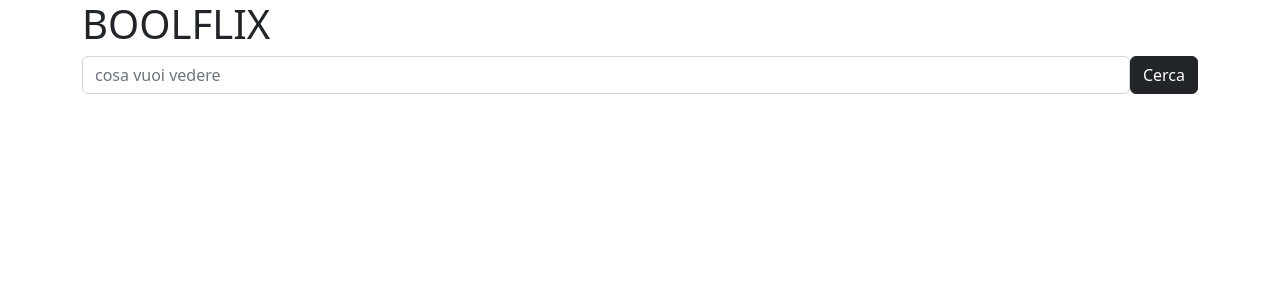
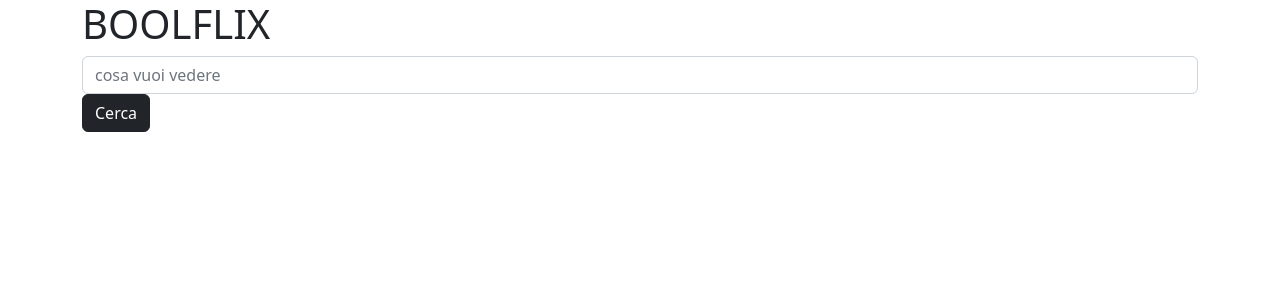
Before and after one commit to grossiValentina/vite-boolflix, a Vue app: page / in a window 1280 px wide. Shown: the top 300 px of the page. Built offline with nearby package versions, Linux system fonts and the light colour scheme; no server answers.

Commit message:
add: modifica  di file components

```diff
--- a/src/App.vue
+++ b/src/App.vue
@@ -1,8 +1,11 @@
 <script>
 import axios from "axios";
-import AppHeader from "./components/AppHeader.vue";
+import AppHeader from "./components/AppHeader.vue"
+import AppSearch from "./components/AppSearch.vue";
+import AppButton from "./components/AppButton.vue";
 import AppList from "./components/AppList.vue";
 import { store } from "./store.js";
+
 
 export default {
   data() {
@@ -17,20 +20,32 @@ export default {
         api_key: "f639ba1a0b735006007235add8706369",
 
       }}).then((resp) => {
-        console.log(resp)
+        this.store.list =
+        console.log(this.store.list)
     })
   },
+
+  methods: {
+    handleSearch(){
+        console.log(cercaa)
+    }
+
+
+    },
   components :{
     AppHeader,
+    AppSearch,
+    AppButton,
     AppList,
- }
+}
 }
 
 </script>
 
 <template>
-
   <AppHeader />
+  <AppSearch />
+  <AppButton @btnClick="handleSearch"/>
   <AppList />
 
 </template>
--- /dev/null
+++ b/src/components/AppButton.vue
@@ -0,0 +1,18 @@
+<script>
+export default {
+
+
+}
+</script>
+
+<template>
+
+    <div class="container">
+
+            <button @click="$emit(`btnClick`)" type="button" class="btn btn-dark">Cerca</button>
+
+    </div>
+
+</template>
+
+<style scoped lang="scss"></style>
--- a/src/components/AppHeader.vue
+++ b/src/components/AppHeader.vue
@@ -9,12 +9,9 @@ export default {
 
     <div class="container">
         <h1>BOOLFLIX</h1>
-        <div class="d-flex">
-            <input type="search" class="form-control" placeholder="cosa vuoi vedere" />
-            <button type="button" class="btn btn-dark">Cerca</button>
-        </div>
     </div>
 
 </template>
 
-<style scoped lang="scss"></style>
+<style scoped lang="scss">
+</style>
--- /dev/null
+++ b/src/components/AppSearch.vue
@@ -0,0 +1,20 @@
+<script>
+export default {
+
+
+}
+</script>
+
+<template>
+
+    <div class="container">
+
+        <div class="d-flex">
+            <input type="search" class="form-control" placeholder="cosa vuoi vedere" />
+        </div>
+
+    </div>
+
+</template>
+
+<style scoped lang="scss"></style>
--- a/src/store.js
+++ b/src/store.js
@@ -4,5 +4,6 @@ export const store = reactive({
 
   apiUrl: "https://api.themoviedb.org/3/search/movie",
   searchFilm: "",
+  list: "",
 
   });
```
